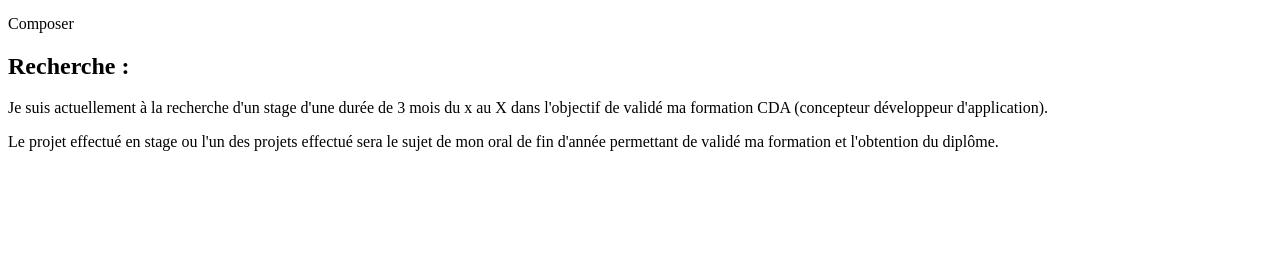
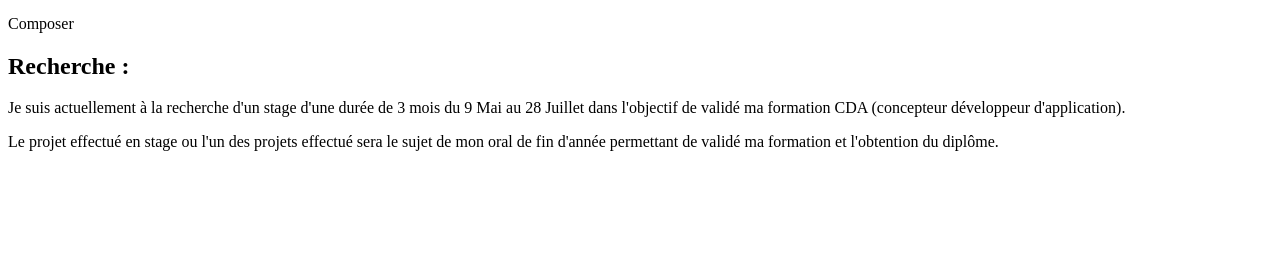
Before and after one commit to Noziho/PortFolio, a PHP site: page /View/home/home.html.php in a window 1280 px wide. Shown: the part 529-800 px from the top of the page. Run offline with PHP 8.4, Linux system fonts and the light colour scheme.

Commit message:
add date

```diff
--- a/View/home/home.html.php
+++ b/View/home/home.html.php
@@ -31,7 +31,7 @@
         </div>
         <div id="intro">
             <h2>Recherche :</h2>
-            <p>Je suis actuellement à la recherche d'un stage d'une durée de 3 mois du x au X dans l'objectif de validé ma formation CDA (concepteur développeur d'application).</p>
+            <p>Je suis actuellement à la recherche d'un stage d'une durée de 3 mois du 9 Mai au 28 Juillet dans l'objectif de validé ma formation CDA (concepteur développeur d'application).</p>
             <p>Le projet effectué en stage ou l'un des projets effectué sera le sujet de mon oral de fin d'année permettant de validé ma formation et l'obtention du diplôme.</p>
         </div>
 
--- a/src/Controller/AdminController.php
+++ b/src/Controller/AdminController.php
@@ -3,6 +3,7 @@
 namespace App\Controller;
 
 use RedBeanPHP\R;
+use RedBeanPHP\RedException\SQL;
 
 class AdminController extends AbstractController
 {
@@ -74,6 +75,9 @@ class AdminController extends AbstractController
         header("Location: /?c=home");
     }
 
+    /**
+     * @throws SQL
+     */
     public static function editProject (int $id = null)
     {
         if (null === $id) {
```
